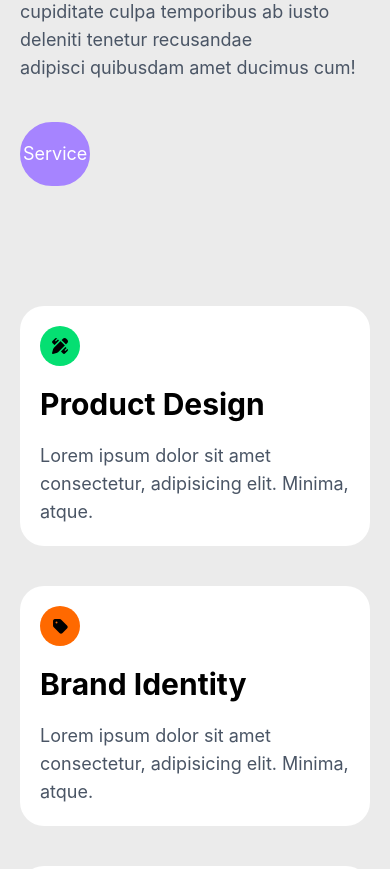
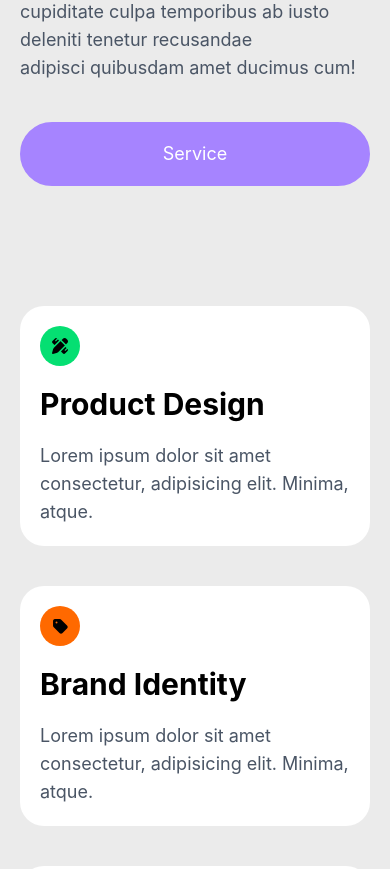
Before and after one commit to NasirAhmad-dev/Portfolio, a React (Vite) app: page / in a window 390 px wide. Shown: the part 2800-3669 px from the top of the page. Built offline with nearby package versions, Linux system fonts and the light colour scheme.

Commit message:
update UI

```diff
--- a/src/components/Services.jsx
+++ b/src/components/Services.jsx
@@ -20,9 +20,9 @@ function Services() {
               <br />
               adipisci quibusdam amet ducimus cum!
             </p>
-            <Link to="/Service">
-              <button className="w-auto h-16 border-3 rounded-full bg-violet-400 border-violet-400 text-white text-lg active:bg-orange-300 active:border-orange-300  md:w-50 cursor-pointer"> Service</button>
-            </Link>
+            <button className="w-auto h-16 border-3 rounded-full bg-violet-400 border-violet-400 text-white text-lg active:bg-orange-300 active:border-orange-300  md:w-50 cursor-pointer">
+              <Link to="/Service">Service</Link>
+            </button>
           </div>
 
           {/* =================== cart ========================= */}
```
